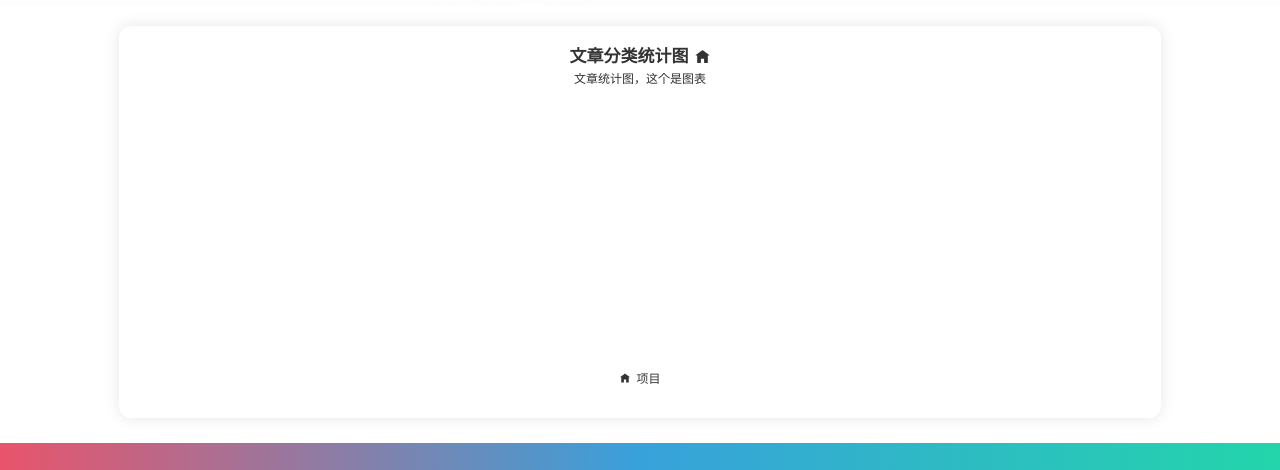
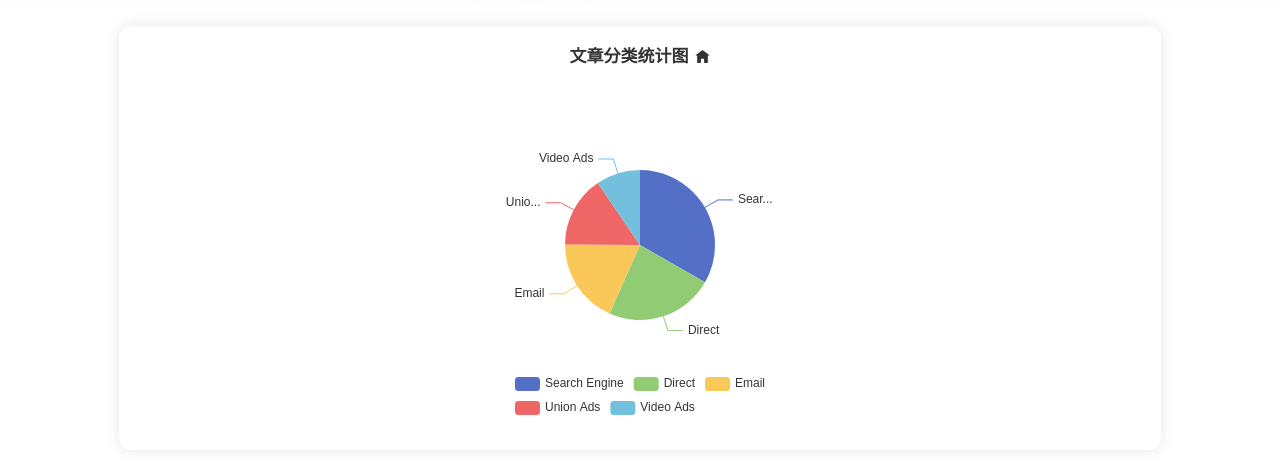
Before and after one commit to Domcat-Top/tomBlog, a Vue app: page /#/classify in a window 1280 px wide. Shown: the part 592-1062 px from the top of the page. Built offline with nearby package versions, Linux system fonts and the light colour scheme.

Commit message:
finish classify page

```diff
--- a/package.json
+++ b/package.json
@@ -10,6 +10,7 @@
   },
   "dependencies": {
     "easy-typer-js": "^2.1.0",
+    "echarts": "^5.4.2",
     "hover.css": "^2.3.2",
     "nprogress": "^0.2.0",
     "prettier": "^2.8.8",
--- a/src/views/Classify/index.vue
+++ b/src/views/Classify/index.vue
@@ -11,20 +11,7 @@
             <use xlink:href="#icon-shouye"></use>
           </svg>
         </div>
-        <div class="articleChart">
-          文章统计图，这个是图表
-        </div>
-        <!-- 最下面一行，显示的是小蓝色圆圈和分类的名称以及当前分类的文章数 -->
-        <div class="classifyLine">
-          <!-- for循环这一部分，外面的负责整个架子的支撑 -->
-          <div class="item">
-            <!-- 这个图标后期要替换的，最后等项目结束再找图标吧 -->
-            <svg class="icon" aria-hidden="true">
-              <use xlink:href="#icon-shouye"></use>
-            </svg>
-            <span style="margin-left: 5px">项目</span>
-          </div>
-        </div>
+        <div class="articleCharts" ref="articleCharts">1</div>
       </div>
       <!-- 页脚 -->
       <MyFooter></MyFooter>
@@ -35,6 +22,47 @@
 <script setup lang="ts">
 import BackgroundImg from '@/components/BackgroundImg/index.vue';
 import MyFooter from '@/layout/MyFooter/index.vue';
+// 引入内置的函数
+import { ref, onMounted } from 'vue'
+import * as echarts from 'echarts'
+// 获取图形图表的节点
+let articleCharts = ref()
+onMounted(() => {
+  let mycharts = echarts.init(articleCharts.value)
+  // 配置项
+  let option = {
+    tooltip: {
+      trigger: 'item'
+    },
+    legend: {
+      orient: 'horizontal',
+      bottom: 'left'
+    },
+    series: [
+      {
+        type: 'pie',
+        radius: '50%',
+
+        data: [
+          { value: 1048, name: 'Search Engine' },
+          { value: 735, name: 'Direct' },
+          { value: 580, name: 'Email' },
+          { value: 484, name: 'Union Ads' },
+          { value: 300, name: 'Video Ads' }
+        ],
+        emphasis: {
+          itemStyle: {
+            shadowBlur: 10,
+            shadowOffsetX: 0,
+            shadowColor: 'rgba(0, 0, 0, 0.5)'
+          }
+        }
+      }
+    ]
+  };
+  mycharts.setOption(option)
+})
+
 </script>
 
 <style lang="scss" scoped>
@@ -59,17 +87,17 @@ import MyFooter from '@/layout/MyFooter/index.vue';
       width: $classify-container-width;
       // XY的偏移都是0，阴影范围是1rem单位的，然后阴影的颜色是这样的，透明度是0.1
       box-shadow: 0 0 1rem rgba(0, 0, 0, 0.1);
+
+      // 版心的标题，可能会删掉，使用echarts自带的
       .title {
         font-size: 17px;
         font-weight: bold;
       }
 
-      .articleChart {
-        height: 300px;
-      }
-
-      .classifyLine {
-        .item {}
+      // 图表
+      .articleCharts {
+        height: 350px;
+        width: 300px;
       }
     }
   }
```
Also changed, not shown: 1 other file (tests, documents, lock files or other folders).
